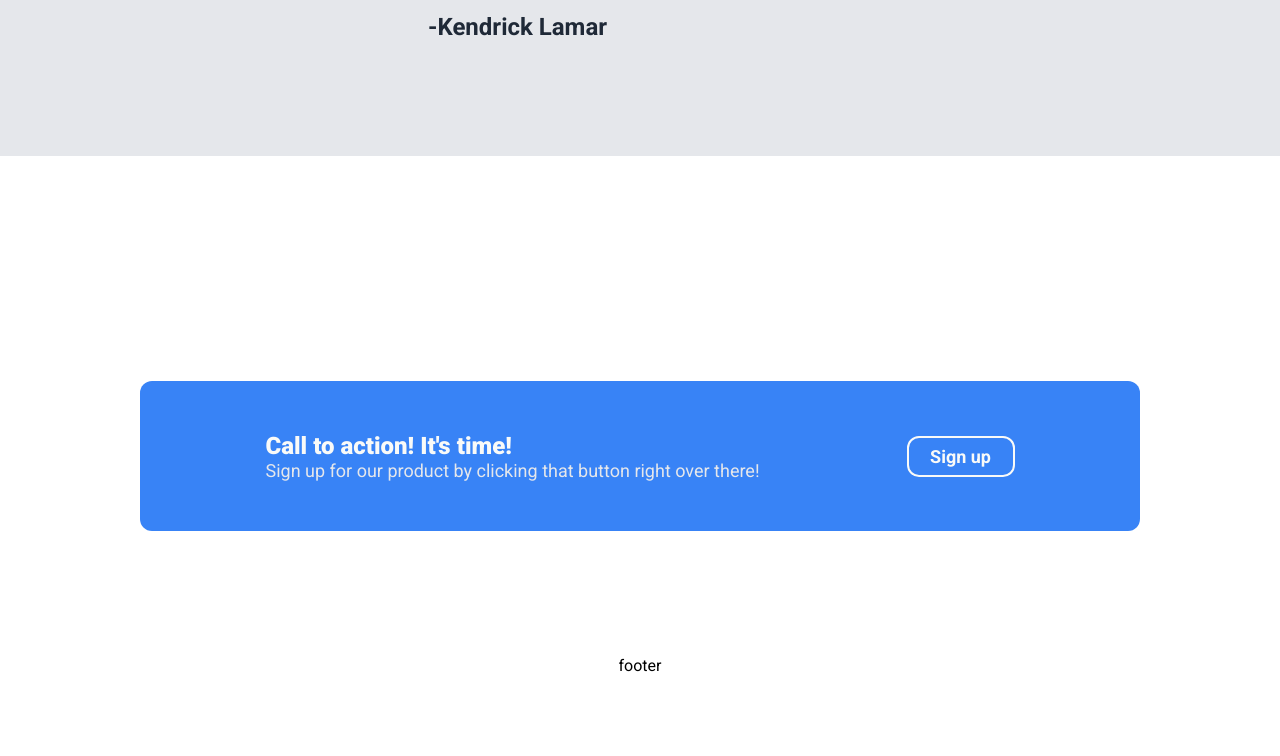
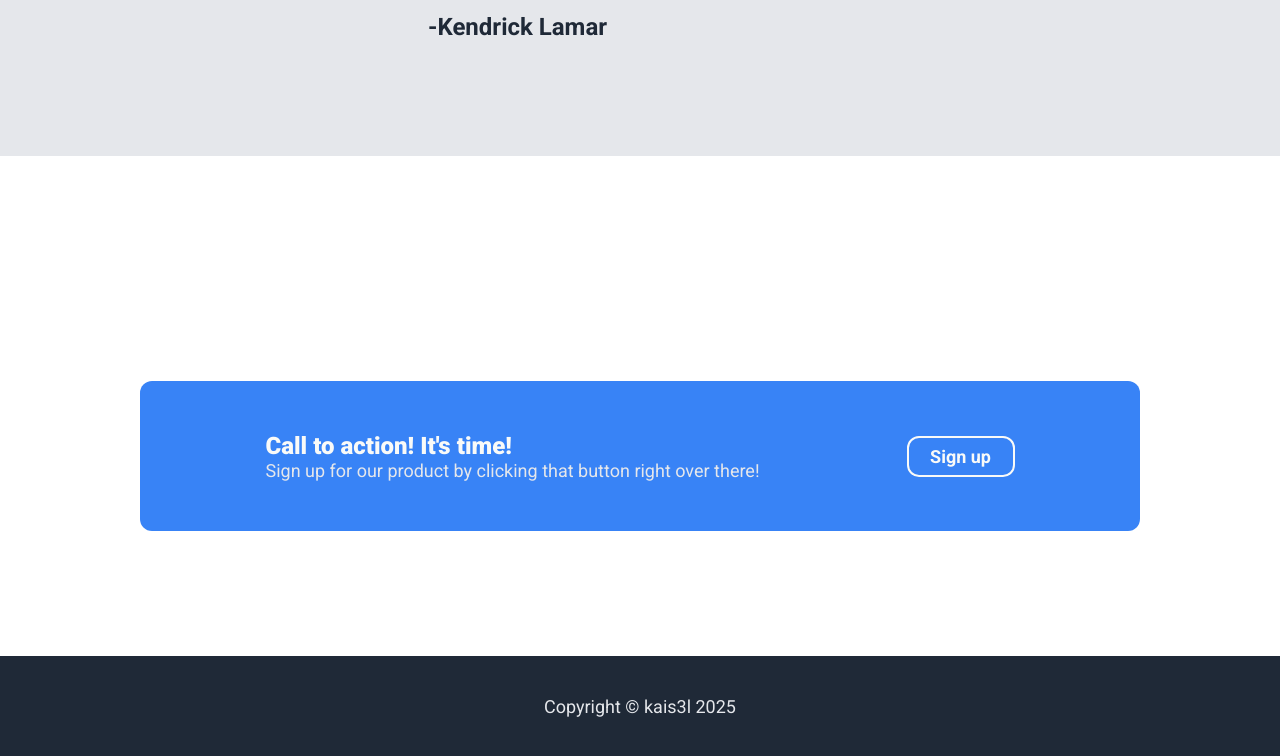
Before and after one commit to kais3l/Landing-page, a plain HTML site: page index.html in a window 1280 px wide. Shown: the part 1304-2060 px from the top of the page. Before the commit the page ends 1979 px from the top, so only its background shows below. Drawn offline with Linux system fonts and the light colour scheme.

Commit message:
add a footer section with copyright text inside
Added the footer section with the copyright text and thus finished building the whole web-page

```diff
--- a/index.html
+++ b/index.html
@@ -70,6 +70,6 @@
                 </div>
             </div>
         </div>
-        <footer class="footer">footer</footer>
+        <footer class="footer">Copyright &copy kais3l 2025</footer>
 </body>
 </html>
--- a/styles.css
+++ b/styles.css
@@ -206,7 +206,18 @@ body {
 /*container-4 end*/
 
 /*footer-start*/
+.footer{
+    background-color: #1f2937;
+    width: 100%;
+    height: 100px;
+    padding: 16px;
+    display: flex;
+    justify-content: center;
+    align-items: center;
+    font-size: 18px;
+    color: #e5e7eb;
 
+}
 /*footer-end*/
 button{
     width:6em;
```
